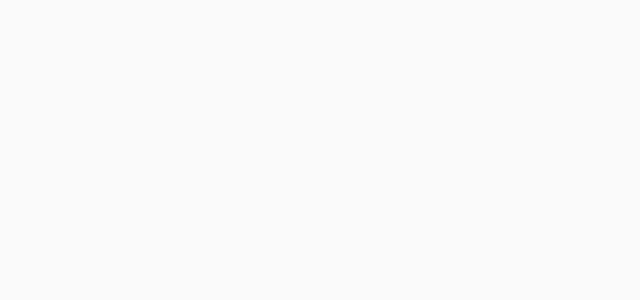
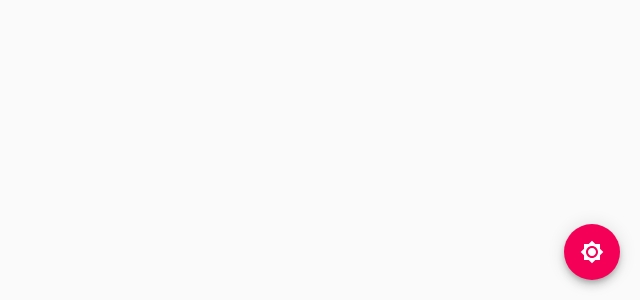
Before and after one commit to arturmolenda/react-form, a React (Create React App) app: page / in a window 1280 px wide. Shown: the part 500-800 px from the top of the page, without its empty margins (640-1280 px from the left). Built offline with nearby package versions, Linux system fonts and the light colour scheme.

Commit message:
bring new ThemeButton and set darkTheme in material-ui theme

```diff
--- a/src/App.js
+++ b/src/App.js
@@ -1,17 +1,34 @@
 import React from 'react';
+
+import { useDispatch, useSelector } from 'react-redux';
+import { updateTheme } from './redux/actions/Actions';
+
 import {
   createMuiTheme,
   CssBaseline,
   MuiThemeProvider,
 } from '@material-ui/core';
 
-const theme = createMuiTheme({});
+import ThemeButton from './components/ThemeButton';
 
 const App = () => {
+  const dispatch = useDispatch();
+  const { darkTheme } = useSelector((state) => state.theme);
+  const theme = createMuiTheme({
+    palette: {
+      type: darkTheme ? 'dark' : 'light',
+    },
+  });
+
   return (
     <MuiThemeProvider theme={theme}>
       <CssBaseline />
-      <div className='App'></div>
+      <div className='App'>
+        <ThemeButton
+          darkTheme={darkTheme}
+          changeThemeHandle={() => dispatch(updateTheme())}
+        />
+      </div>
     </MuiThemeProvider>
   );
 };
```
